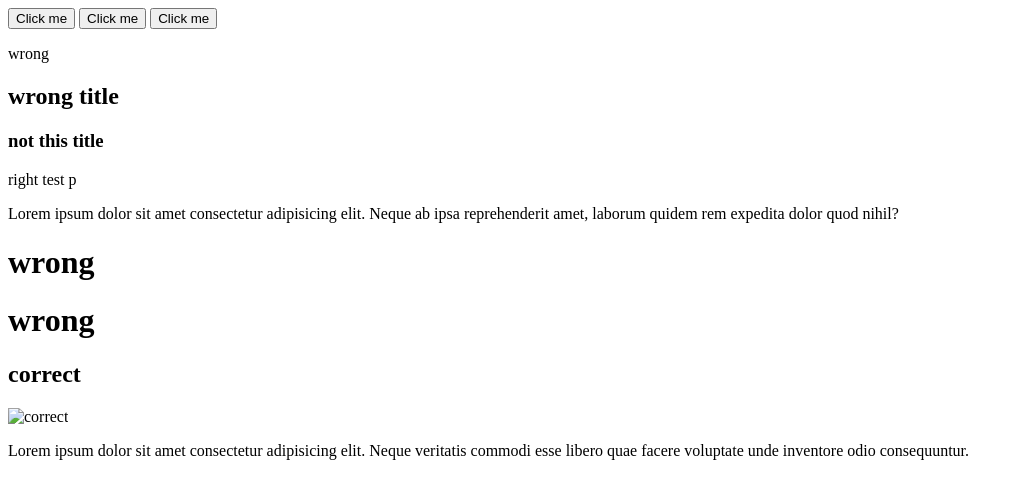
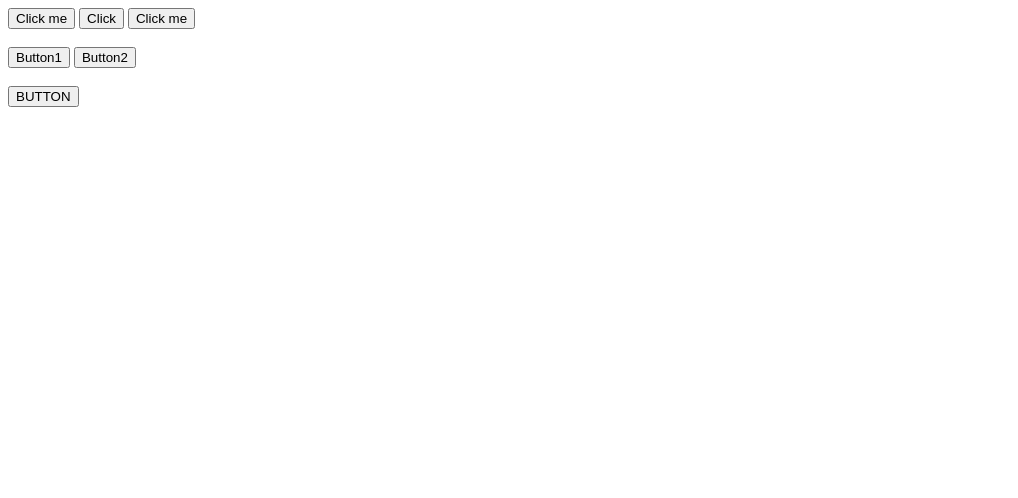
Before and after one commit to ikachinskaya/JavaScript, a plain HTML site: page index.html in a window 1280 px wide. Shown: the whole page, without its empty margins (0-1018 px from the left). Drawn offline with Linux system fonts and the light colour scheme.

Commit message:
Add DOM Events

```diff
--- a/index.html
+++ b/index.html
@@ -7,40 +7,20 @@
     <title>JavaScript</title>
   </head>
   <body>
-    <button>Click me</button>
-    <button>Click me</button>
-    <button>Click me</button>
-
-    <section class="main">
-      <p>wrong</p>
-      <h1>wrong title</h1>
-      <article class="main-article">
-        <h1>not this title</h1>
-        <p id="unique" class="test">right <span>test</span> p</p>
-      </article>
-    </section>
-
-    <p>
-      Lorem ipsum dolor sit amet consectetur adipisicing elit. Neque ab ipsa
-      reprehenderit amet, laborum quidem rem expedita dolor quod nihil?
-    </p>
-    <!-- ================================================================== -->
-    <h1>wrong</h1>
-
-    <main>
-      <h1>wrong</h1>
-      <section class="main">
-        <h1>correct</h1>
-        <img src="" alt="correct" />
-        <p>
-          Lorem ipsum <span>dolor sit amet</span> consectetur adipisicing elit.
-          Neque veritatis commodi esse libero quae facere voluptate unde
-          inventore odio consequuntur.
-        </p>
-      </section>
-      <img />
-    </main>
-
+    <div>
+      <button id="btn">Click me</button>
+      <button id="btn2">Click</button>
+      <button id="btn3">Click me</button>
+    </div>
+    <br />
+    <div>
+      <button class="btn">Button1</button>
+      <button class="btn">Button2</button>
+    </div>
+    <br />
+    <div>
+      <button class="button">BUTTON</button>
+    </div>
     <script src="index.js"></script>
   </body>
 </html>
--- a/index.js
+++ b/index.js
@@ -1,53 +1,69 @@
 //==================================================================
 "use strict";
-
-/*DOM - Document Object Model
-  Каждый HTML-тег - объект.
-  Вложенные теги - дети родительского элемента.
-  Текст внутри тега - объект.
-  DOM - представление HTML-документа в виде дерева тегов.
-  Каждый узел - объект.
-  Теги - узлы-элементы(элементы).
-  Текст внутри элементов - текстовый узел. Содержит только строку, не имеет потомков.
-  Пробелы и переводы троки - текстоые узлы.
-  */
-
-//Нашли кнопки
-const [firstBtn, , thirdBtn] = document.getElementsByTagName("button");
-
-let count = 0;
-//Создали функцию слушателя
-function btnAlert() {
-  alert(`Вы нажали кнопку ${++count}`);
+//Обработчик события отработает один раз
+const btn = document.querySelector("#btn");
+function alertBtn() {
+  alert("Клик");
+  btn.removeEventListener("click", alertBtn);
 }
 
-//Сказали кнопке при нажатии на нее, запускать функцию.
-firstBtn.addEventListener("click", btnAlert);
-thirdBtn.addEventListener("click", btnAlert);
-//==================================================================
+btn.addEventListener("click", alertBtn);
+//==================
 
-const par = document.getElementById("unique");
-console.log(par);
+const btn2 = document.querySelector("#btn2");
+btn2.addEventListener(
+  "click",
+  () => {
+    alert("Клик");
+  },
+  { once: true } //обработчик вызван не более одного раза, автоматически удаляется при вызове
+);
+//==================
 
-const testClass = document.getElementsByClassName("test");
-console.log(testClass);
+//В одну строку
+const btn3 = document.querySelector("#btn3");
+btn3.addEventListener("click", (event) => console.log(event));
+//==================
 
-const coolerPar = document.querySelector("#unique>span");
-console.log(coolerPar);
+function clickHandler(event) {
+  console.dir(event.currentTarget); //на ком висит обработчик, видно только когда событие обрабатывается
+  console.dir(event.target); //куда кликнули
+  console.log(event); //событие
+}
+document.body.addEventListener("click", clickHandler);
+//==================
 
-//NodeList
-const coolerPars = document.querySelectorAll("p");
-console.log(coolerPar);
+//Вывести текст на кнопке
+const buttons = document.querySelectorAll(".btn");
 
-const arr = [...coolerPars];
-console.log(arr);
-console.log("==============");
-//==================================================================
+function clickButton(event) {
+  alert(event.target.textContent);
+  //alert(event.target.innerText);
+}
+for (let btn of buttons) {
+  btn.addEventListener("click", clickButton);
+}
+//==================
 
-const h1 = document.querySelector(".main>h1");
-const img = document.querySelector(".main>img");
-const span = document.querySelector("span");
+//dispatchEvent - симулирует событие, для тестирования
+const clickEvent = new Event("wheel");
+btn.dispatchEvent(clickEvent);
+//==================
+//Стандартное поведение
+const btn10 = document.querySelector(".button");
+function listener(event) {
+  console.dir(event.currentTarget);
+  alert(`This is ${event.currentTarget}`);
+}
 
-console.log(h1);
-console.log(img);
-console.log(span);
+btn10.addEventListener("click", listener);
+document.body.addEventListener("click", listener);
+document.addEventListener("click", listener);
+window.addEventListener("click", listener);
+
+//==================
+//Переопределение поведения
+btn10.addEventListener("click", listener, true);
+document.body.addEventListener("click", listener, true);
+document.addEventListener("click", listener, true);
+window.addEventListener("click", listener, true);
```
